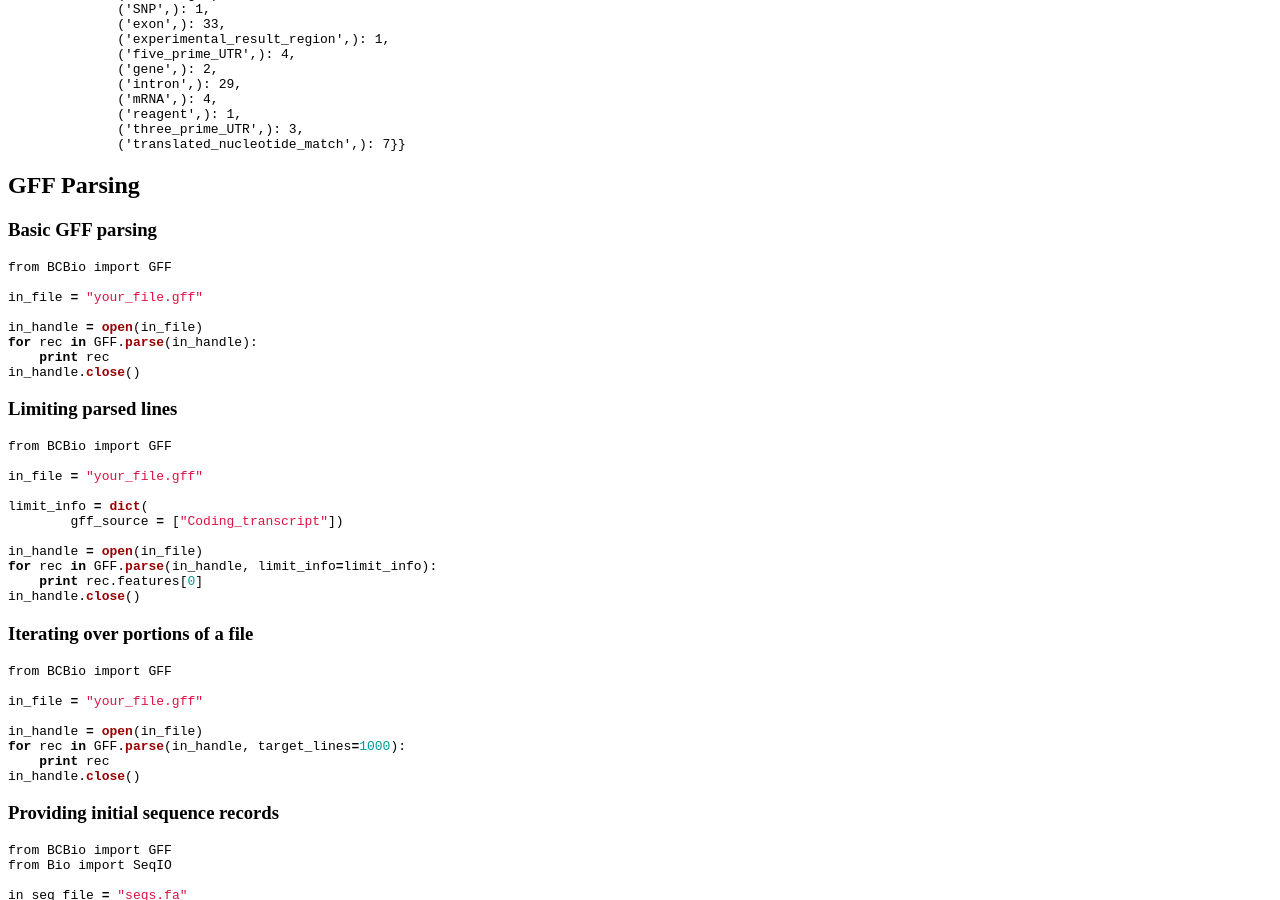
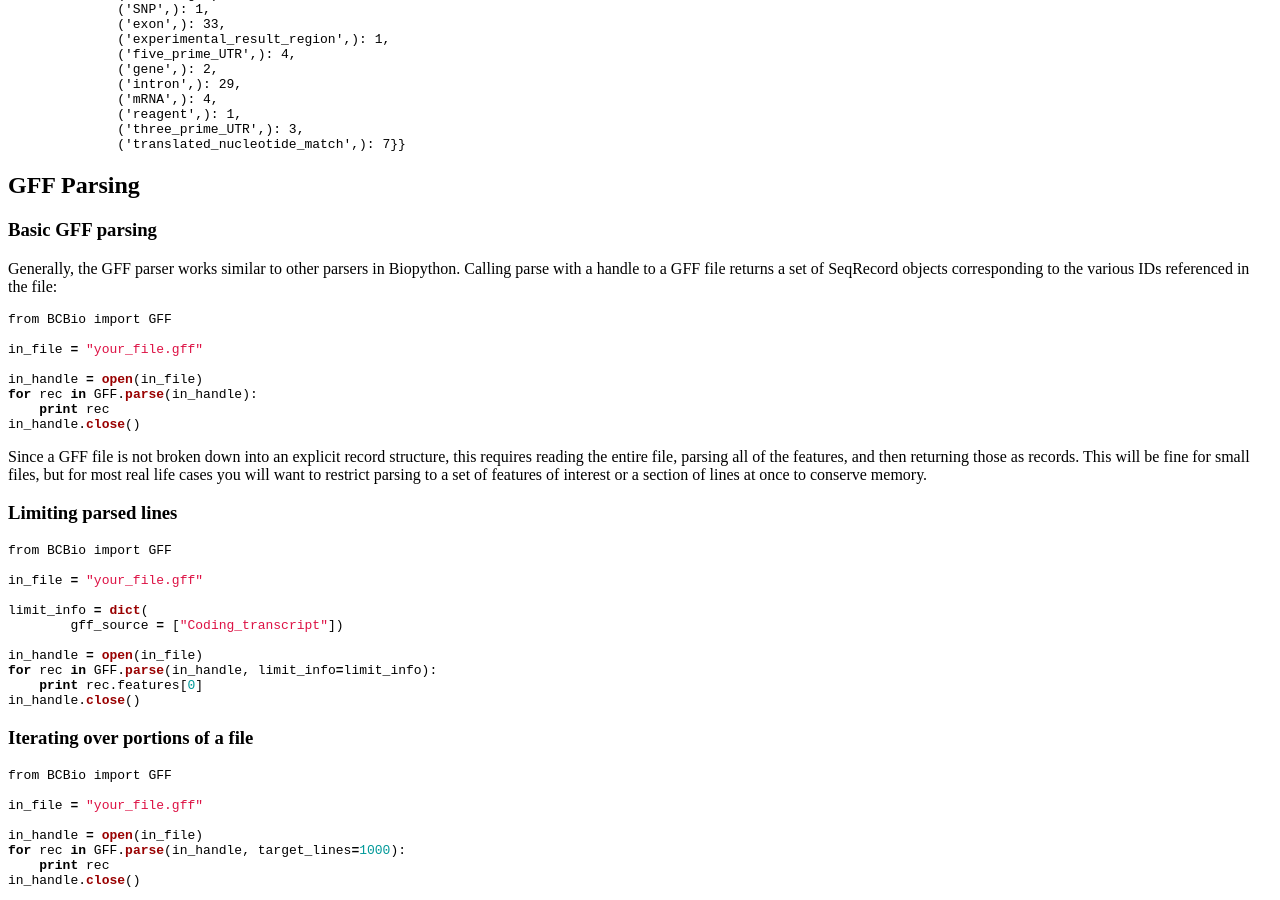
Before and after one commit to biopython/biopython.github.io, a Jekyll site: the page built from wiki/GFF_Parsing.md, in a window 1280 px wide and 900 px high, scrolled down 1789 px. Built offline with Jekyll 4.4.1, drawn with Linux system fonts in a browser that asks for light colours.

Commit message:
/* Basic GFF parsing */

````diff
--- a/wiki/GFF_Parsing.md
+++ b/wiki/GFF_Parsing.md
@@ -166,6 +166,10 @@ GFF Parsing
 
 ### Basic GFF parsing
 
+Generally, the GFF parser works similar to other parsers in Biopython.
+Calling parse with a handle to a GFF file returns a set of SeqRecord
+objects corresponding to the various IDs referenced in the file:
+
 ``` python
 from BCBio import GFF
 
@@ -176,6 +180,12 @@ for rec in GFF.parse(in_handle):
     print rec
 in_handle.close()
 ```
+
+Since a GFF file is not broken down into an explicit record structure,
+this requires reading the entire file, parsing all of the features, and
+then returning those as records. This will be fine for small files, but
+for most real life cases you will want to restrict parsing to a set of
+features of interest or a section of lines at once to conserve memory.
 
 ### Limiting parsed lines
 
````
Also changed, not shown: 1 other file.
